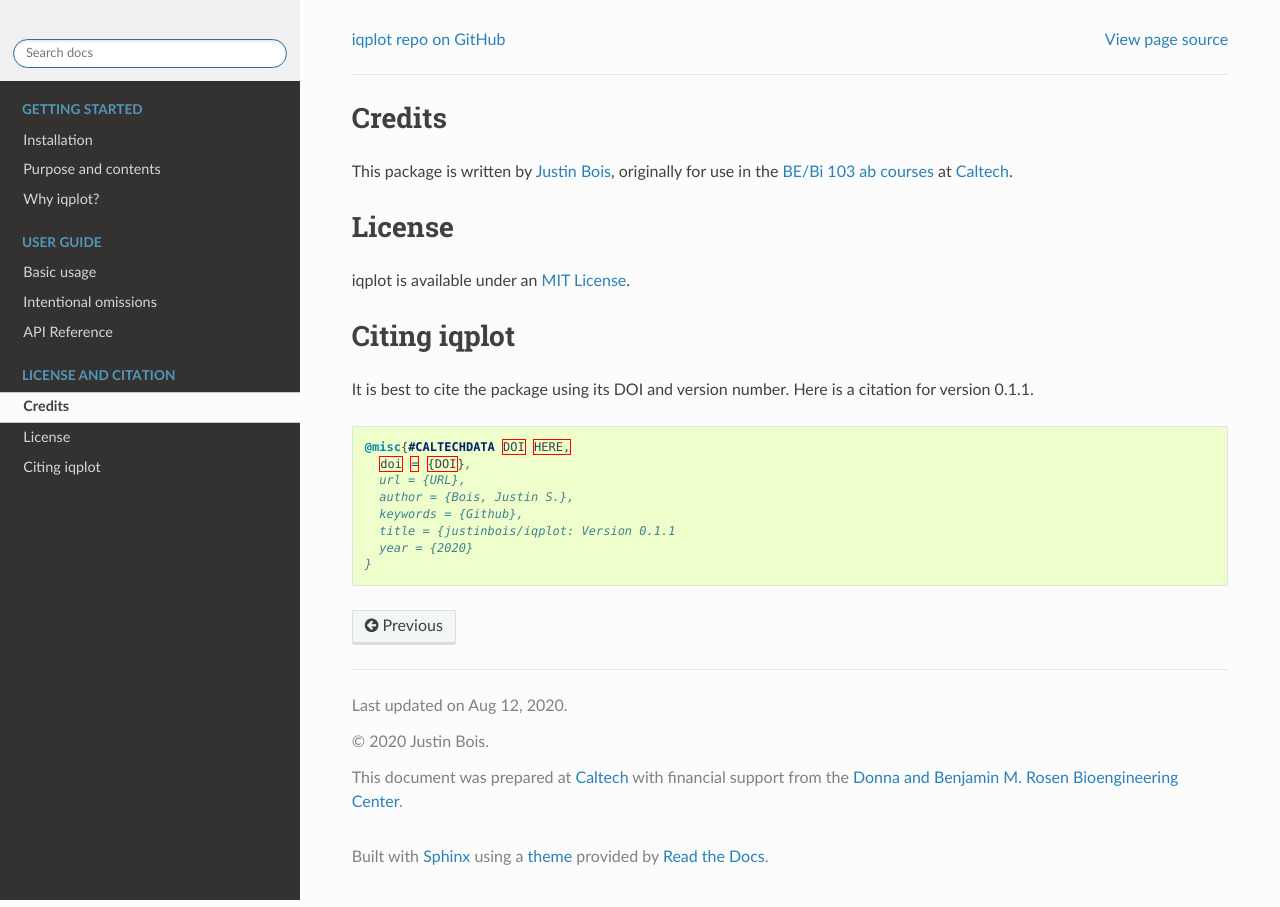
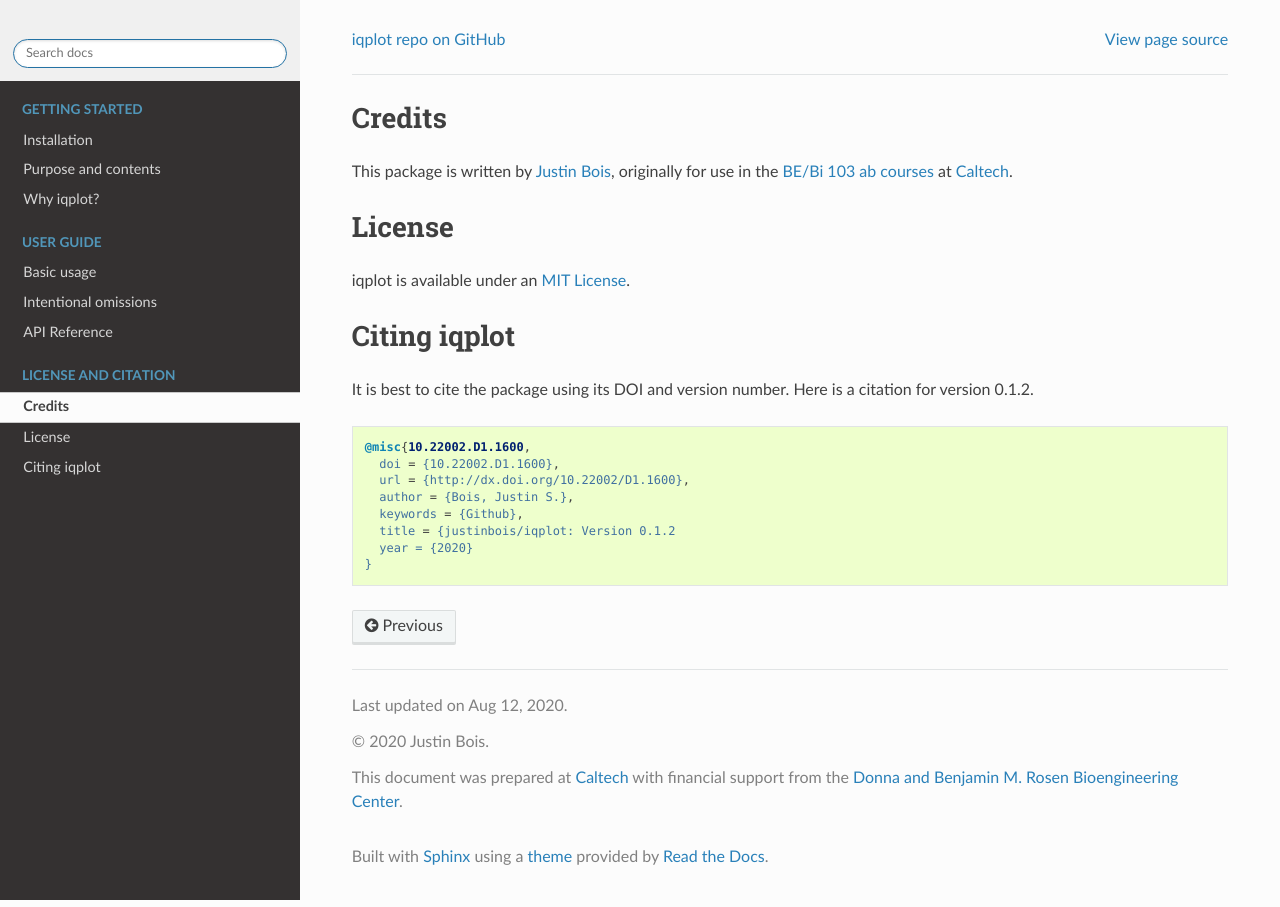
Before and after one commit to justinbois/iqplot, a Sphinx documentation site: the page built from doc/credits_and_citation.rst, in a window 1280 px wide. Built offline with Sphinx 7.4.7 and the Read the Docs theme 2.0.0, drawn with Linux system fonts in a browser that asks for light colours; pages that are not in the unit, such as notebooks, are missing from menus.

Commit message:
Added DOI to README and docs.

```diff
--- a/doc/credits_and_citation.rst
+++ b/doc/credits_and_citation.rst
@@ -14,15 +14,15 @@
 Citing iqplot
 ====================
 
-It is best to cite the package using its DOI and version number. Here is a citation for version 0.1.1.
+It is best to cite the package using its DOI and version number. Here is a citation for version 0.1.2.
 
 .. code-block:: bibtex
 
-    @misc{#CALTECHDATA DOI HERE,
-      doi = {DOI},
-      url = {URL},
+    @misc{10.22002.D1.1600,
+      doi = {10.22002.D1.1600},
+      url = {http://dx.doi.org/10.22002/D1.1600},
       author = {Bois, Justin S.},
       keywords = {Github},
-      title = {justinbois/iqplot: Version 0.1.1
+      title = {justinbois/iqplot: Version 0.1.2
       year = {2020}
     }
```
Also changed, not shown: README.md (+2 -0 lines).
